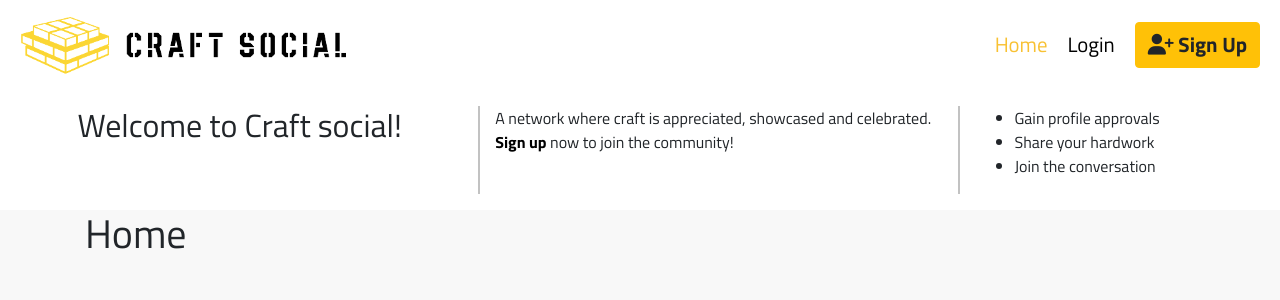
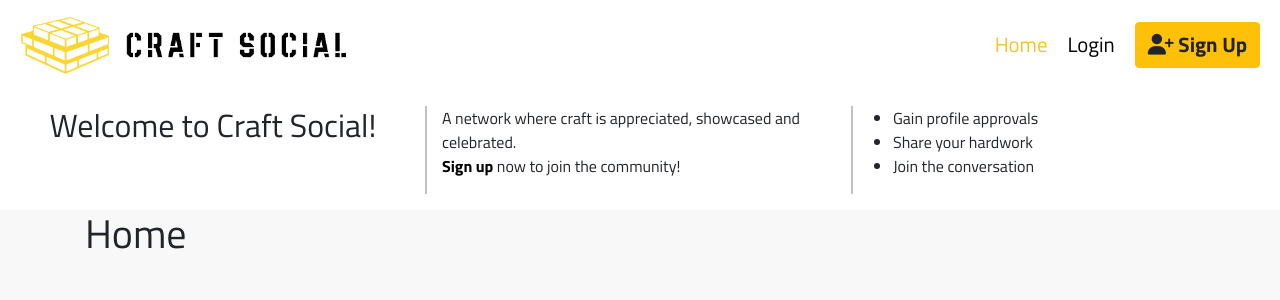
Before and after one commit to mtmanning93/craft-front, a React (Create React App) app: page / in a window 1280 px wide. Shown: the top 300 px of the page. Built offline with nearby package versions, Linux system fonts and the light colour scheme; no server answers.

Commit message:
Add final styling to header

```diff
--- a/src/components/Header.js
+++ b/src/components/Header.js
@@ -10,7 +10,7 @@ const Header = () => {
   const loggedOutHeader = (
     <Row className={`flex-column flex-sm-row p-3 bg-none ${styles.Header}`}>
       <Col className={`${styles.HeaderBorder} text-start text-lg-center col`}>
-        <h2>Welcome to Craft social!</h2>
+        <h2>Welcome to Craft Social!</h2>
       </Col>
       <Col className={styles.HeaderBorder}>
         <p>
@@ -19,8 +19,8 @@ const Header = () => {
           <Link to="/signup"><strong>Sign up</strong></Link> now to join the community!
         </p>
       </Col>
-      <Col className="d-none d-sm-block" sm={3}>
-        <ul>
+      <Col className="d-none d-sm-block pl-0" sm={4}>
+        <ul className="m-0">
           <li>Gain profile approvals</li>
           <li>Share your hardwork</li>
           <li>Join the conversation</li>
```
